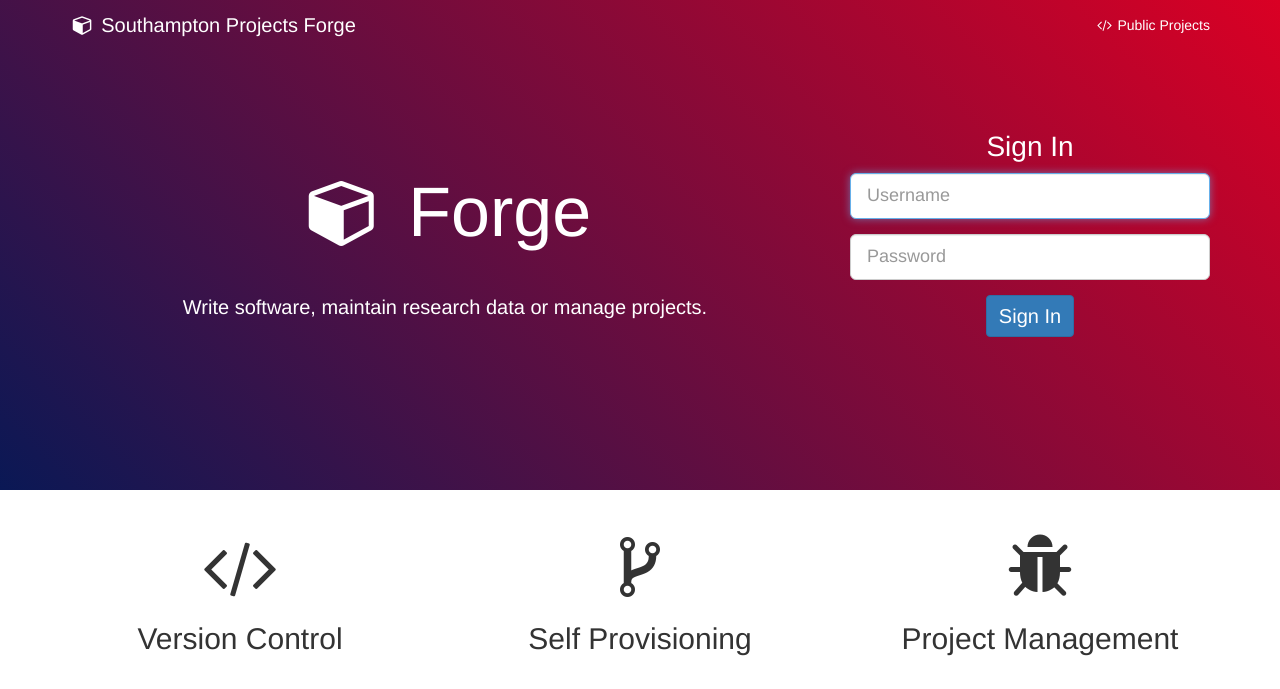
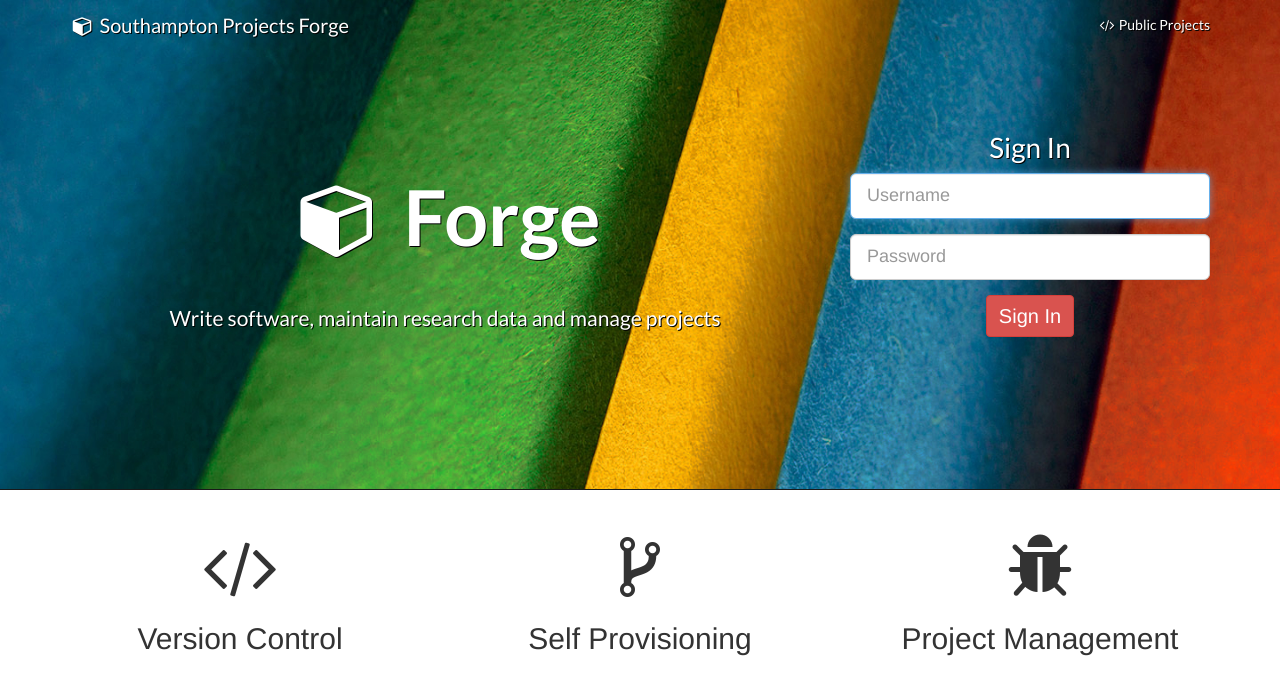
Before and after one commit to divad/trackit, a Python web app: template templates/default.html in a window 1280 px wide. Shown: the top 689 px of the page. Run offline with Jinja, Linux system fonts and the light colour scheme; the template is opened without the code that fills it, so the values that code supplies are empty; some libraries are stand-ins or nearby versions.

Commit message:
Messed around with logon page

```diff
--- a/static/css/login.css
+++ b/static/css/login.css
@@ -1,3 +1,5 @@
+@import url(https://fonts.googleapis.com/css?family=Lato:400,700);
+
 body {
   font-weight: 300;
 }
@@ -11,16 +13,17 @@
 
 .splash
 {
+text-shadow: 1px 1px #000;
   min-height: 35em;
   padding-top: 8em;
   margin-bottom: 3em;
-  /*background-image: url("/static/img/statues.jpg");
-  background-size: cover;*/
+  background-image: url("/static/img/colors.jpg");
+  background-size: cover;
   color: #fff;
   text-align: center;
+	border-bottom: 1px solid #191919;
 
-
-	/*position: relative;*/
+	/*
 	background-color: #0a1855;
 	background-image: -webkit-gradient(linear,left bottom,right top,color-stop(0%,#0a1855),color-stop(100%,#da0024));
 	background-image: -webkit-linear-gradient(45deg,#0a1855 0,#da0024 100%);
@@ -28,7 +31,7 @@
 	background-image: -ms-linear-gradient(45deg,#0a1855 0,#da0024 100%);
 	background-image: -o-linear-gradient(45deg,#0a1855 0,#da0024 100%);
 	background-image: linear-gradient(45deg,#0a1855 0,#da0024 100%);
-	filter: progid:DXImageTransform.Microsoft.gradient(startColorstr='#0a1855', endColorstr='#da0024', GradientType=1);
+	filter: progid:DXImageTransform.Microsoft.gradient(startColorstr='#0a1855', endColorstr='#da0024', GradientType=1);*/
 }
 
 .headline
@@ -38,22 +41,33 @@
 
 .splash h1
 {
-	font-size: 5em;
-	font-weight: 500;
+	font-size: 5.5em;
+	font-weight: 700;
 	/*text-shadow: 2px 1px 0 #666666, 9px 8px 0 rgba(0,0,0,0.15);*/
 	color: #FFFFFF;
+    font-family: 'Lato', sans-serif;
 }
 
 .splash h2
 {
 	color: #FFFFFF;
 	font-size: 2em;
+    font-family: 'Lato', sans-serif;
+}
+
+.splash p
+{
+    font-family: 'Lato', sans-serif;
+	font-size: 1.5em;
+	font-weight: 500;
 }
 
 .navbar-default {
+  text-shadow: 1px 1px #000;
   position: absolute;
   background-color: transparent;
   border: none;
+  font-family: 'Lato', sans-serif;
 }
 
 .navbar-default .navbar-brand {
--- a/templates/default.html
+++ b/templates/default.html
@@ -51,7 +51,7 @@
         <div class="row">
           <div class="col-md-8 headline">
             <h1><i class="fa fa-fw fa-cube"></i> Forge</h1>
-            <p>Write software, maintain research data or manage projects.</p>
+            <p>Write software, maintain research data and manage projects</p>
           </div>
           <div class="col-md-4">
 			<h2>Sign In</h2>
@@ -72,7 +72,7 @@
 					<input name="password" type="password" class="form-control input-lg" placeholder="Password">
 				</div>
 				<div class="text-center">
-					<button class="btn btn-primary" type="submit">Sign In</button>
+					<button class="btn btn-danger" type="submit">Sign In</button>
 				</div>
 			</form>
           </div>
```
Also changed, not shown: static/img/colors.jpg.
